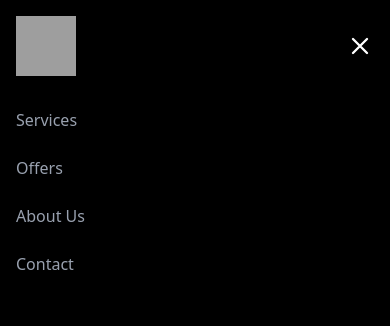
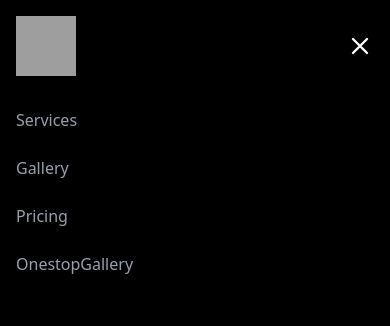
Before and after one commit to Hemanth-Moka/One_stop, a React (Vite) app: page / in a window 390 px wide. Both pictures are taken after a click on the button 360 px from the left and 46 px from the top of the page. Shown: the top 326 px of the page. Built offline with nearby package versions, Linux system fonts and the light colour scheme; grey boxes are pictures that could not be loaded.

Commit message:
version 2

```diff
--- a/src/components/Navbar.jsx
+++ b/src/components/Navbar.jsx
@@ -46,10 +46,10 @@ export default function Navbar() {
         {expanded && (
           <nav className="md:hidden">
             <div className="flex flex-col pt-8 pb-4 space-y-6">
-              <a href="#" className="text-base text-gray-400 transition hover:text-red-500"> Services </a>
-              <a href="#" className="text-base text-gray-400 transition hover:text-red-500"> Offers </a>
-              <a href="#" className="text-base text-gray-400 transition hover:text-red-500"> About Us </a>
-              <a href="#" className="text-base text-gray-400 transition hover:text-red-500"> Contact </a>
+              <a href="/service" className="text-base text-gray-400 transition hover:text-red-500"> Services </a>
+              <a href="/Gallery" className="text-base text-gray-400 transition hover:text-red-500"> Gallery </a>
+              <a href="/Pricing" className="text-base text-gray-400 transition hover:text-red-500">  Pricing </a>
+              <a href="/OnestopGallery" className="text-base text-gray-400 transition hover:text-red-500"> OnestopGallery </a>
             </div>
           </nav>
         )}
```
